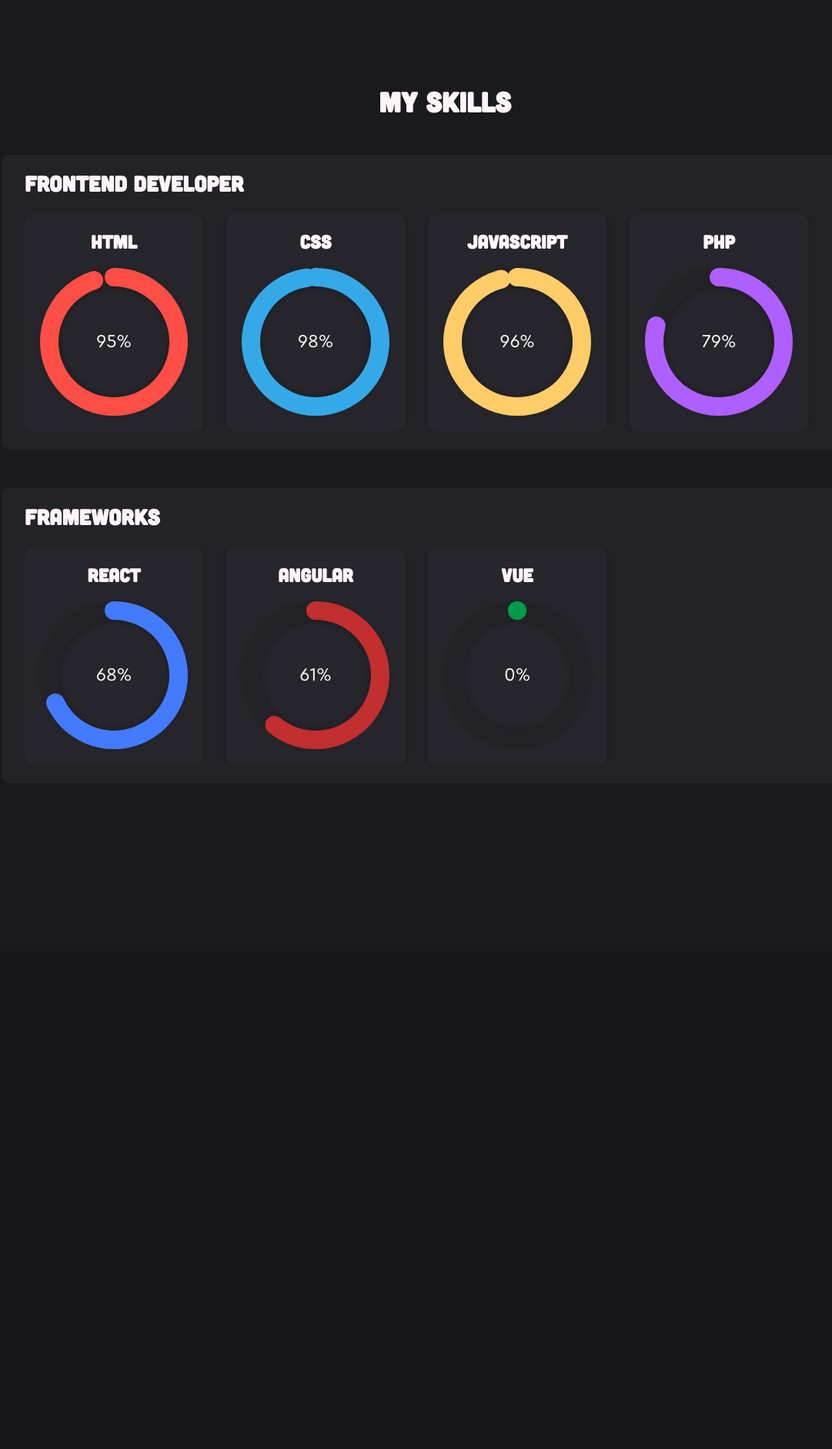
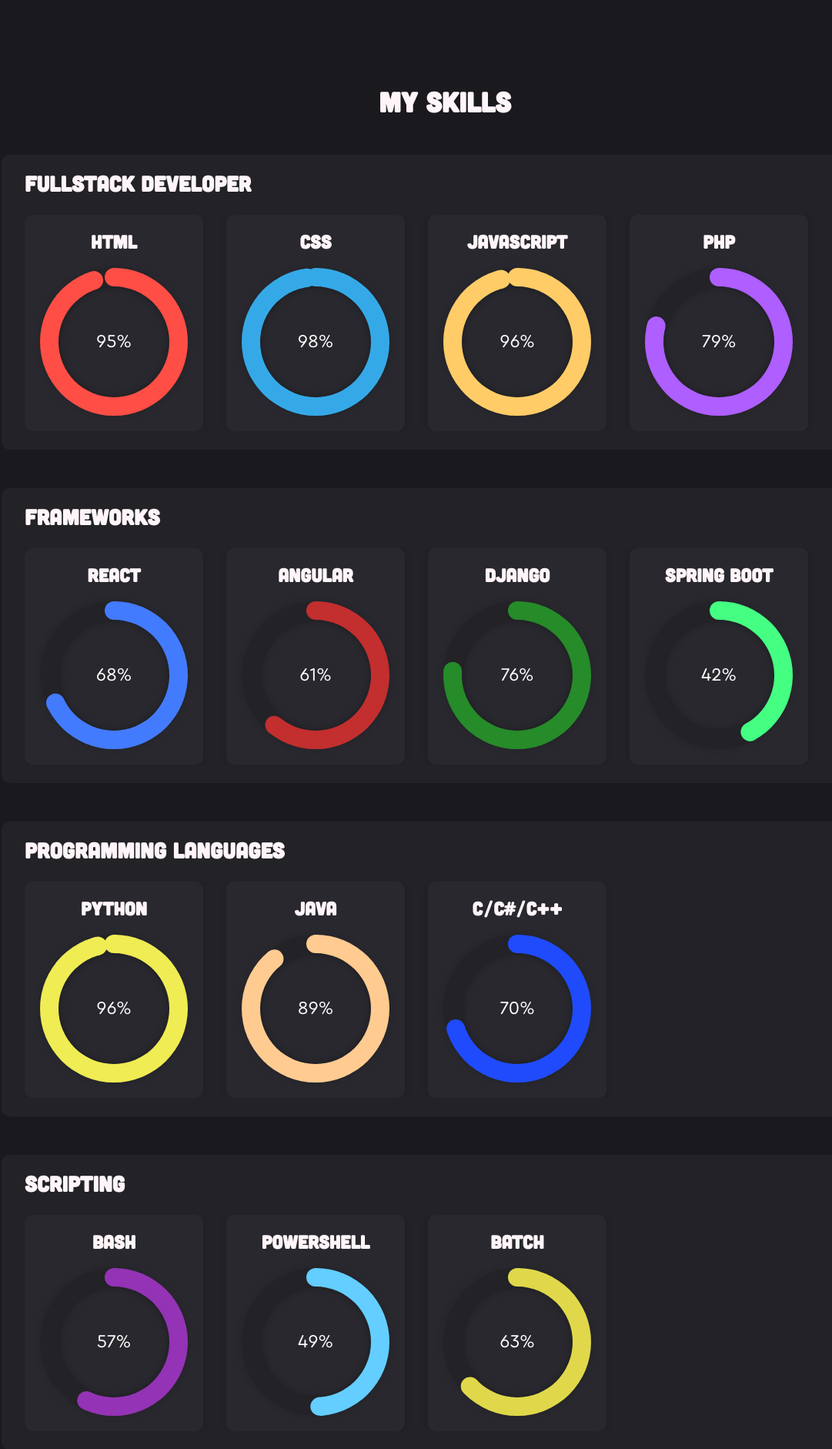
Before and after one commit to Maruchero/maruchero.github.io, a PHP site: page / in a window 1280 px wide. Shown: the part 1640-3522 px from the top of the page at 77% size, without its empty margins (62-1143 px from the left). Before the commit the page ends 2633 px from the top, so only its background shows below. Run offline with PHP 8.4, Linux system fonts and the light colour scheme; some libraries are stand-ins or nearby versions.

Commit message:
Graphic fixes, added skills

```diff
--- a/index.html
+++ b/index.html
@@ -74,7 +74,7 @@
   <section id="skills">
     <h2>My Skills</h2>
     <div class="cards-list">
-      <h3>Frontend developer</h3>
+      <h3>Fullstack developer</h3>
       <ul>
         <li class="card">
           <h4>HTML</h4>
@@ -124,8 +124,67 @@
           </div>
         </li>
         <li class="card">
-          <h4>Vue</h4>
-          <div class="circular-progress" style="--color: rgb(0, 154, 72); --percentage: 0;">
+          <h4>Django</h4>
+          <div class="circular-progress" style="--color: rgb(38, 139, 41); --percentage: 76;">
+            <div class="center"></div>
+            <div class="after"></div>
+          </div>
+        </li>
+        <li class="card">
+          <h4>Spring Boot</h4>
+          <div class="circular-progress" style="--color: rgb(68, 255, 130); --percentage: 42;">
+            <div class="center"></div>
+            <div class="after"></div>
+          </div>
+        </li>
+      </ul>
+    </div>
+    <div class="cards-list">
+      <h3>Programming Languages</h3>
+      <ul>
+        <li class="card">
+          <h4>Python</h4>
+          <div class="circular-progress" style="--color: rgb(239, 236, 84); --percentage: 96;">
+            <div class="center"></div>
+            <div class="after"></div>
+          </div>
+        </li>
+        <li class="card">
+          <h4>Java</h4>
+          <div class="circular-progress" style="--color: rgb(255, 203, 144); --percentage: 89;">
+            <div class="center"></div>
+            <div class="after"></div>
+          </div>
+        </li>
+        <li class="card">
+          <h4>C/C#/C++</h4>
+          <div class="circular-progress" style="--color: rgb(31, 75, 252); --percentage: 70;">
+            <div class="center"></div>
+            <div class="after"></div>
+          </div>
+        </li>
+      </ul>
+    </div>
+    <div class="cards-list">
+      <h3>Scripting</h3>
+      <ul>
+        <li class="card">
+          <h4>Bash</h4>
+          <div class="circular-progress" style="--color: rgb(148, 51, 181); --percentage: 57;">
+            <div class="center"></div>
+            <div class="after"></div>
+          </div>
+        </li>
+        <li class="card">
+          <h4>Powershell</h4>
+          <div class="circular-progress" style="--color: rgb(99, 206, 255); --percentage: 49;">
+            <div class="center"></div>
+            <div class="after"></div>
+          </div>
+        </li>
+        <li class="card">
+          <h4>Batch</h4>
+          <div class="circular-progress" style="--color: rgb(224, 216, 74); --percentage: 63;">
             <div class="center"></div>
             <div class="after"></div>
           </div>
--- a/style.css
+++ b/style.css
@@ -49,7 +49,7 @@
 
   --color-background: rgb(25, 25, 30);
   --color-lighter-background: rgb(34, 34, 39);
-  --color-super-lighter-background: rgb(38, 38, 44);
+  --color-super-lighter-background: rgb(40, 40, 46);
 
   --color-border: rgb(29, 29, 29);
 
@@ -58,7 +58,7 @@
   --shadow-raise-1: 0 0 10px #0001;
   --shadow-raise-2: 0 0 10px #0002;
   --shadow-raise-3: 0 0 10px #0005;
-  --shadow-light-1: 0 0 130px -20px rgba(255, 255, 255, 0.034);
+  --shadow-light-1: 0 0 200px -20px rgba(255, 255, 255, 0.034);
 }
 
 /* Global tags */
@@ -87,9 +87,10 @@ nav {
   height: 4rem;
   background: var(--color-lighter-background);
   box-shadow: var(--shadow-raise-3);
-  padding: 0 1rem;
+  padding: 0 2rem;
   box-sizing: border-box;
   font-size: 1.1rem;
+  position: relative;
 }
 
 section {
@@ -139,7 +140,7 @@ h1 {
 .nav-left,
 .nav-right {
   display: flex;
-  gap: 1rem;
+  gap: 2rem;
 }
 
 .nav-element {
```
